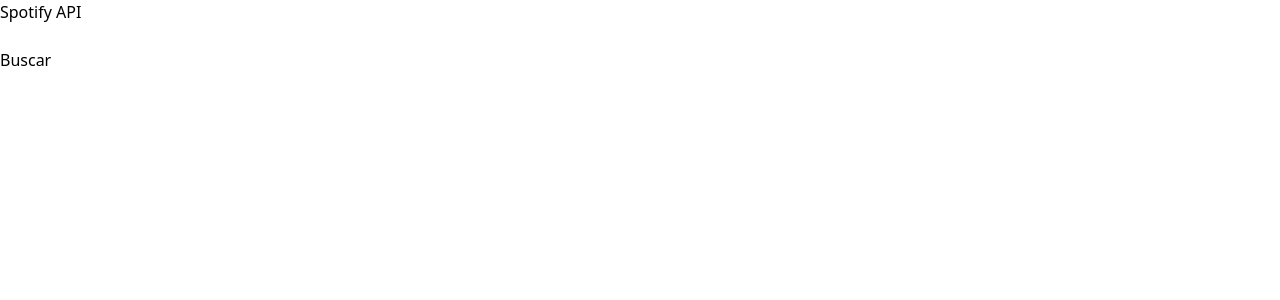
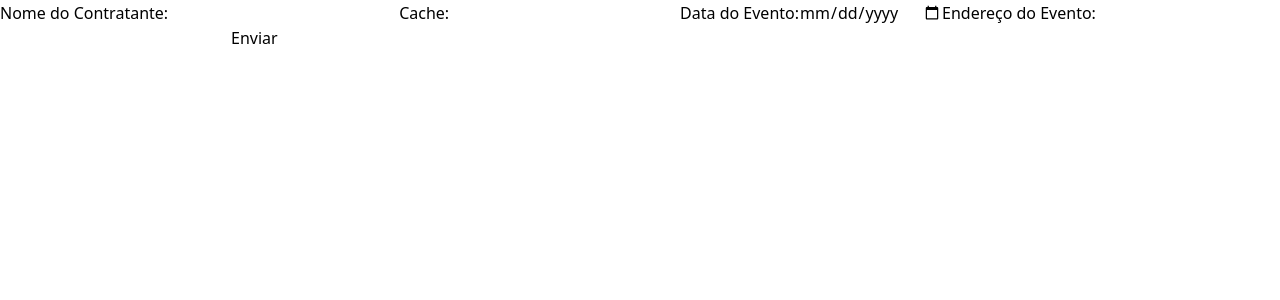
Before and after one commit to kopz9/teste-tecnico, a React (Vite) app: page /form in a window 1280 px wide. Shown: the top 300 px of the page. Built offline with nearby package versions, Linux system fonts and the light colour scheme.

Commit message:
feat: adding routes + backend

```diff
--- a/package.json
+++ b/package.json
@@ -10,9 +10,12 @@
     "preview": "vite preview"
   },
   "dependencies": {
+    "express": "^4.18.3",
+    "node-fetch": "^3.3.2",
     "react": "^18.2.0",
     "react-dom": "^18.2.0",
-    "react-icons": "^5.0.1"
+    "react-icons": "^5.0.1",
+    "react-router-dom": "^6.22.2"
   },
   "devDependencies": {
     "@types/react": "^18.2.56",
--- a/src/App.jsx
+++ b/src/App.jsx
@@ -1,12 +1,26 @@
 import { useState } from "react";
 import SearchBar from "./components/SearchBar";
+import {createBrowserRouter, RouterProvider } from 'react-router-dom';
+import { Form } from "./components/Form";
+import { NotFoundPage } from "./components/NotFoundPage";
+
+const router = createBrowserRouter([{
+  path: '/',
+  element: <SearchBar />,
+  errorElement: <NotFoundPage />
+},
+{
+  path: '/form',
+  element: <Form />
+}
+]);
 
 
 function App() {
 
   return (
     <>
-      <SearchBar />
+      <RouterProvider router={router} />
     </>
   );
 }
--- /dev/null
+++ b/src/components/Form.jsx
@@ -0,0 +1,79 @@
+import React, { useState } from 'react';
+
+export const Form = () => {
+  const selectedArtist = JSON.parse(localStorage.getItem("selectedArtist"));
+  const [formData, setFormData] = useState({
+    contratante: '',
+    cache: '',
+    dataEvento: '',
+    enderecoEvento: ''
+  });
+
+  const handleChange = (e) => {
+    setFormData({
+      ...formData,
+      [e.target.name]: e.target.value
+    });
+  };
+
+  const handleSubmit = () => {
+    localStorage.setItem('formData', JSON.stringify(formData));
+    // Aqui você também pode enviar os dados para o servidor se necessário
+    console.log(formData);
+  };
+
+  return (
+    <div>
+      {selectedArtist && (
+        <div>
+          <h2>Artista Selecionado</h2>
+          <p>{selectedArtist.name}</p>
+          <p>{selectedArtist.id}</p>
+        </div>
+      )}
+      <form>
+        <label>
+          Nome do Contratante:
+          <input
+            type="text"
+            name="contratante"
+            value={formData.contratante}
+            onChange={handleChange}
+            required
+          />
+        </label>
+        <label>
+          Cache:
+          <input
+            type="text"
+            name="cache"
+            value={formData.cache}
+            onChange={handleChange}
+            required
+          />
+        </label>
+        <label>
+          Data do Evento:
+          <input
+            type="date"
+            name="dataEvento"
+            value={formData.dataEvento}
+            onChange={handleChange}
+            required
+          />
+        </label>
+        <label>
+          Endereço do Evento:
+          <input
+            type="text"
+            name="enderecoEvento"
+            value={formData.enderecoEvento}
+            onChange={handleChange}
+            required
+          />
+        </label>
+        <button type="button" onClick={handleSubmit}>Enviar</button>
+      </form>
+    </div>
+  );
+}
--- /dev/null
+++ b/src/components/NotFoundPage.jsx
@@ -0,0 +1,15 @@
+import { Link } from "react-router-dom";
+
+export const NotFoundPage = () => {
+  return (
+    <>
+      <div>404 Not Found</div>
+      <Link
+        to="/"
+        className="inline-block bg-blue-500 hover:bg-blue-700 text-white font-bold py-2 px-4 rounded"
+      >
+        Home
+      </Link>
+    </>
+  );
+};
--- a/src/components/SearchBar.jsx
+++ b/src/components/SearchBar.jsx
@@ -1,4 +1,6 @@
 import { useState } from "react";
+import { Link } from "react-router-dom";
+export default SearchBar;
 
 function SearchBar() {
   const [artist, setArtist] = useState("");
@@ -16,25 +18,17 @@
     getArtist(artist);
   }
 
-  const options = {
-    method: "GET",
-    headers: {
-      "X-RapidAPI-Key": "c57ec4b048mshf8d88185a6b44dep132c3cjsn23499f236a2c",
-      "X-RapidAPI-Host": "spotify23.p.rapidapi.com",
-    },
-  };
-
   async function getArtist(artist) {
     try {
-      let url = `https://spotify23.p.rapidapi.com/search/?q=${artist}&type=artists&offset=0&limit=10&numberOfTopResults=5`;
-      let data = await fetch(url, options);
+      let url = `http://localhost:3001/api/search?artist=${artist}`;
+      let data = await fetch(url);
       let res = await data.json();
       setArtists(res.artists.items);
       console.log(res.artists.items);
-    } catch (error) {
-      console.log(error);
-    }
+    } catch(error){
+    console.log(error);
   }
+}
 
   return (
     <>
@@ -65,7 +59,7 @@
                     <img
                       src={artist.data.visuals.avatarImage.sources[0].url}
                       alt=""
-                      className="w-full h-32 object-cover mb-2 rounded"
+                      className="w-full h-82 object-cover mb-2 rounded"
                     />
                   )}
                 {artist.data.profile && artist.data.profile.name && (
@@ -73,9 +67,15 @@
                     {artist.data.profile.name}
                   </h2>
                 )}
-                <a href="#" className="text-blue-500 hover:underline">
+                <Link
+                  to="/form"
+                  className="inline-block bg-blue-500 hover:bg-blue-700 text-white font-bold py-2 px-4 rounded"
+                  onClick={() => {
+                    localStorage.setItem("selectedArtist", JSON.stringify(artist.data.profile));
+                  }}
+                >
                   Contratar
-                </a>
+                </Link>
               </div>
             ))}
           </div>
@@ -84,5 +84,3 @@
     </>
   );
 }
-
-export default SearchBar;
```
Also changed, not shown: src/be/be.js (added, +28 -0 lines), 1 other file (tests, documents, lock files or other folders).
